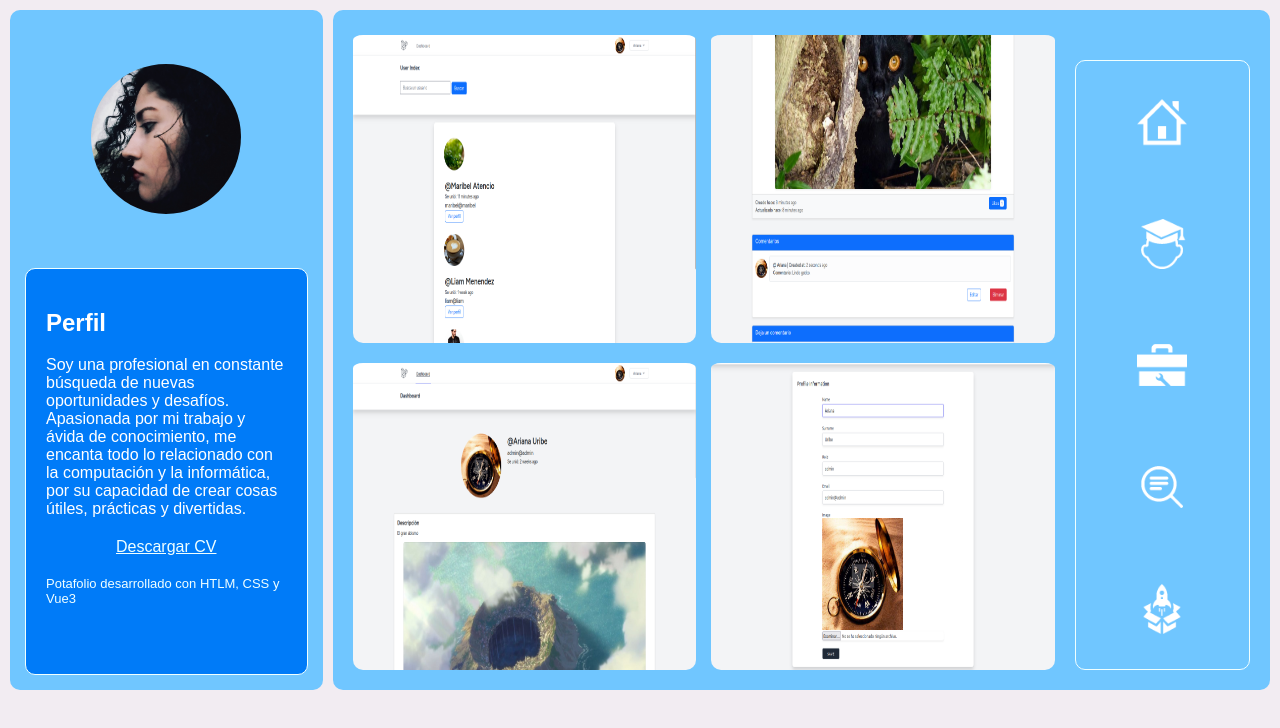
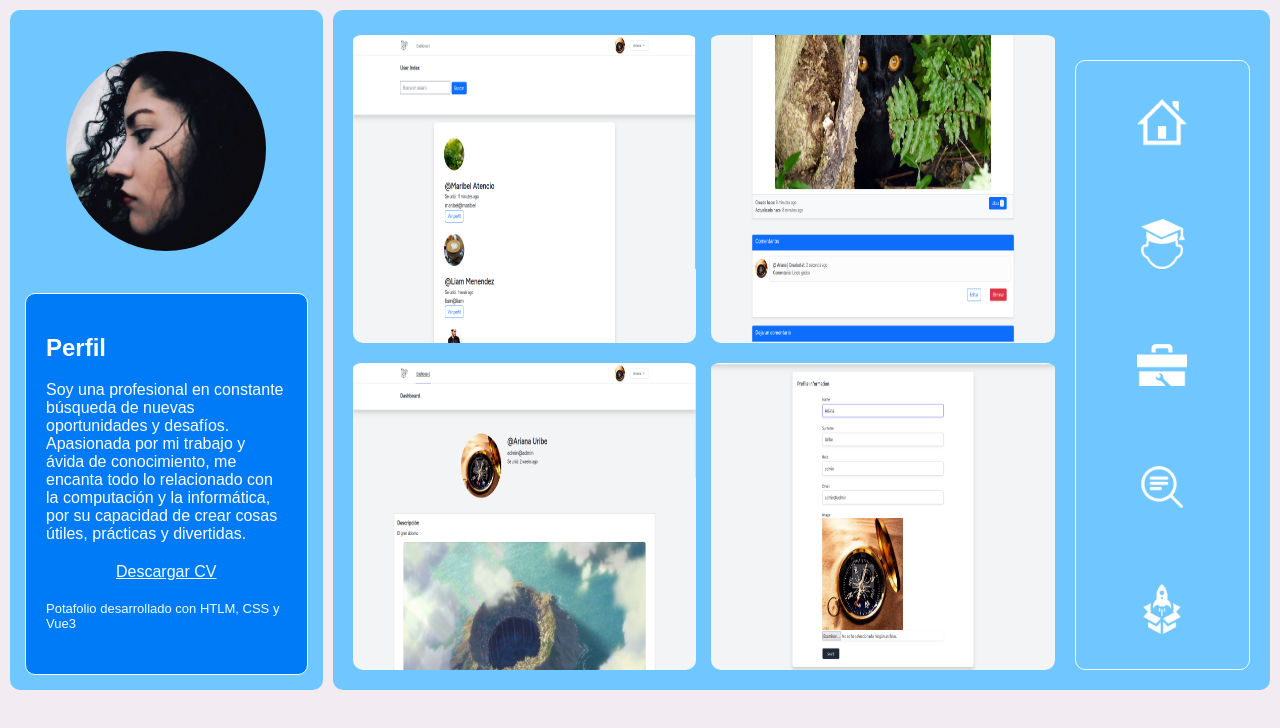
Before and after one commit to ArianaEsperanza19/Portafolio, a Vue app: page / in a window 1280 px wide. Shown: the top 728 px of the page. Built offline with nearby package versions, Linux system fonts and the light colour scheme.

Commit message:
Agregar tamano responsivo a foto de perfil

```diff
--- a/src/App.vue
+++ b/src/App.vue
@@ -112,8 +112,8 @@ margin: 10px;
     border-radius: 50%;
     max-width: 100%;
     max-height: 100%;
-    width: 150px;
-    height: 150px;
+    width: 200px;
+    height: 200px;
     object-fit: cover;
 }
 
@@ -223,5 +223,10 @@ html body {
     justify-content: start;
     border: none;
 }
+
+.cajita-foto {
+    width: 150px;
+    height: 150px;
+    }
 }
 </style>
--- a/src/components/Info.vue
+++ b/src/components/Info.vue
@@ -34,7 +34,7 @@ export default {
   }
 
   a:hover {
-    color: black;
+    color: #70c6ff;
   }
 @media (max-width: 768px) {
   p {
```
